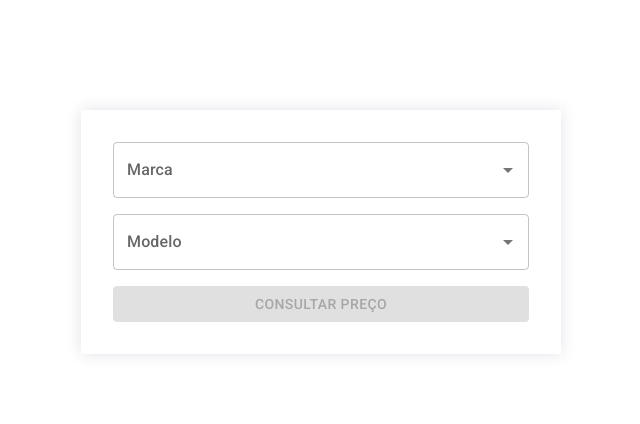
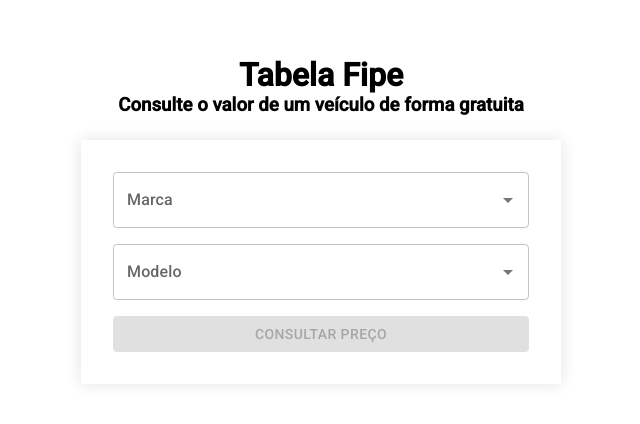
Before and after one commit to manuncorrea/search-for-the-fipe-table, a Next.js app: page / in a window 1280 px wide. Shown: the part 168-592 px from the top of the page, without its empty margins (319-959 px from the left). Built offline with nearby package versions, Linux system fonts and the light colour scheme; no server answers.

Commit message:
feat: add title and subtitle on home screen

```diff
--- a/src/pages/index.tsx
+++ b/src/pages/index.tsx
@@ -34,6 +34,8 @@ export default function Home() {
 
   return (
     <Container>
+      <h1>Tabela Fipe</h1>
+      <h3>Consulte o valor de um veículo de forma gratuita</h3>
       <Box>
         <Form onSubmit={handleSubmit}>
           <div className="item">
--- a/src/styles/pages/index.ts
+++ b/src/styles/pages/index.ts
@@ -10,6 +10,8 @@ export const Container = styled.div`
 `
 export const Box = styled.div`
   width: 30rem;
+
+  margin: 1.5rem 0;
 
   display: flex;
   flex-direction: column;
```
